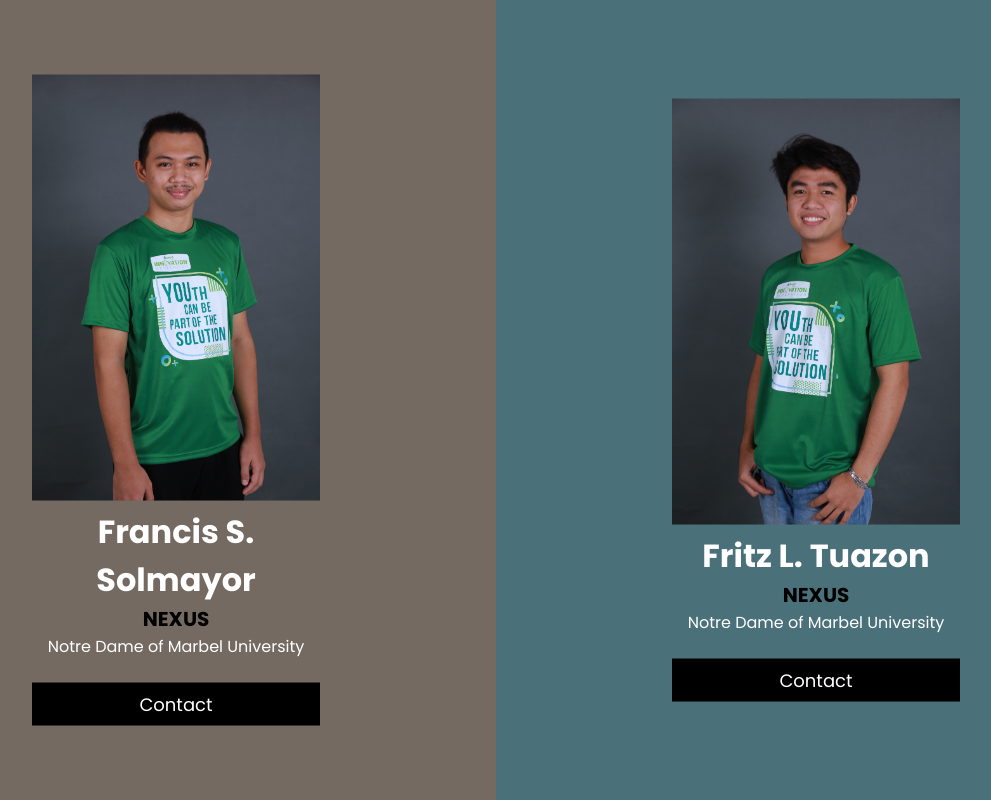
After one commit to franz2112/Phonebook-PHP, a PHP site: page /profile.php in a window 1280 px wide. The commit adds this page. Shown: the whole page, without its empty margins (144-1135 px from the left). Run offline with PHP 8.4, Linux system fonts and the light colour scheme.

Commit message:
BG and Profile

```diff
--- a/Script/script.js
+++ b/Script/script.js
@@ -20,3 +20,7 @@ function menuBtnChange() {
    closeBtn.classList.replace("bx-menu-alt-right","bx-menu");//replacing the iocns class
  }
 }
+//Script for VIDEO
+// Get the video
+var video = document.getElementById("myVideo");
+//End Script for VIDEO BG
--- a/css/style.css
+++ b/css/style.css
@@ -8,8 +8,7 @@
 
 }
 body{
-  background: url('img/world.jpg') no-repeat center center fixed;
-  background-color: #45526e;
+  /* background: url('img/world.jpg') no-repeat center center fixed; */
   background-size: cover;
   -webkit-background-size: cover;
   -moz-background-size: cover;
@@ -33,7 +32,7 @@ h1{
 }
 .sidebar.open{
   width: 250px;
-  background: linear-gradient(180deg, rgba(0,0,0,1) 0%, rgba(255,255,255,0) 66%);
+  background: linear-gradient(180deg, rgba(0,0,0,1) 40%, rgba(255,255,255,0) 90%);
 }
 .sidebar .logo-details{
   height: 60px;
@@ -293,3 +292,99 @@ footer a:hover i{
     display: none;
   }
 }
+/*CSS for  VIDEO BG*/
+/* Style the video: 100% width and height to cover the entire window */
+
+.myVideo {
+  position: fixed;
+  right: 0;
+  bottom: 0;
+  min-width: 100%;
+  min-height: 100%;
+}
+
+/* Add some content at the bottom of the video/page */
+.content {
+  position: fixed;
+  bottom: 0;
+  background: rgba(0, 0, 0, 0.5);
+  color: #f1f1f1;
+  width: 100%;
+  padding: 20px;
+}
+/*End CSS for VIDEO BG*/
+
+/*Css for Profile.php*/
+body {
+  font-family: Arial;
+  color: white;
+}
+
+.split {
+  height: 100%;
+  width: 50%;
+  position: fixed;
+  z-index: 1;
+  top: 0;
+  overflow-x: hidden;
+  padding-top: 20px;
+}
+
+.left {
+  left: 0;
+  background-color: #746A61;
+}
+
+.right {
+  right: 0;
+  background-color: #4A707A;
+}
+
+.centered {
+  position: absolute;
+  top: 50%;
+  left: 50%;
+  transform: translate(-50%, -50%);
+  text-align: center;
+}
+
+.centered img {
+  width: 150px;
+}
+
+.card {
+  box-shadow: 0 5px 9px 0 rgba(0, 0, 0, 0.5);
+  max-width: 300px;
+  margin: auto;
+  text-align: center;
+  font-family: arial;
+}
+
+.title {
+  color: black;
+  font-size: 20px;
+}
+
+button {
+  border: none;
+  outline: 0;
+  display: inline-block;
+  padding: 8px;
+  color: white;
+  background-color: #000;
+  text-align: center;
+  cursor: pointer;
+  width: 90%;
+  font-size: 18px;
+}
+
+a {
+  text-decoration: none;
+  font-size: 22px;
+  color: black;
+}
+
+button:hover, a:hover {
+  opacity: 0.7;
+}
+/*End CSS for profile.php*/
--- /dev/null
+++ b/profile.php
@@ -0,0 +1,49 @@
+<?php
+
+  include('connect.php');
+
+?>
+
+<!DOCTYPE html>
+<html>
+<head>
+<meta name="viewport" content="width=device-width, initial-scale=1">
+<style><?php include 'css/style.css'; ?></style>
+<style>
+
+</style>
+</head>
+<body>
+
+<div class="split right">
+  <div class="centered">
+    <img src="img/8.jpg" alt="John" style="width:90%">
+  <h1>Fritz L. Tuazon</h1>
+  <p class="title"><B>NEXUS</B></p>
+  <p>Notre Dame of Marbel University</p>
+  <div style="margin: 24px 0;">
+    <a href="#"><i class="fa fa-dribbble"></i></a>
+    <a href="#"><i class="fa fa-twitter"></i></a>
+    <a href="#"><i class="fa fa-linkedin"></i></a>
+    <a href="#"><i class="fa fa-facebook"></i></a>
+  </div>
+  <p><button>Contact</button></p>
+</div>
+
+<div class="split left">
+  <div class="centered">
+    <img src="img/7.jpg" alt="John" style="width:90%">
+  <h1>Francis S. Solmayor</h1>
+  <p class="title"><B>NEXUS</B></p>
+  <p>Notre Dame of Marbel University</p>
+  <div style="margin: 24px 0;">
+    <a href="#"><i class="fa fa-dribbble"></i></a>
+    <a href="#"><i class="fa fa-twitter"></i></a>
+    <a href="#"><i class="fa fa-linkedin"></i></a>
+    <a href="#"><i class="fa fa-facebook"></i></a>
+  </div>
+  <p><button>Contact</button></p>
+</div>
+
+</body>
+</html>
```
Also changed, not shown: index.php (+41 -5 lines), login.php (deleted, +0 -143 lines), img/7.JPG (added), img/8.JPG (added).
